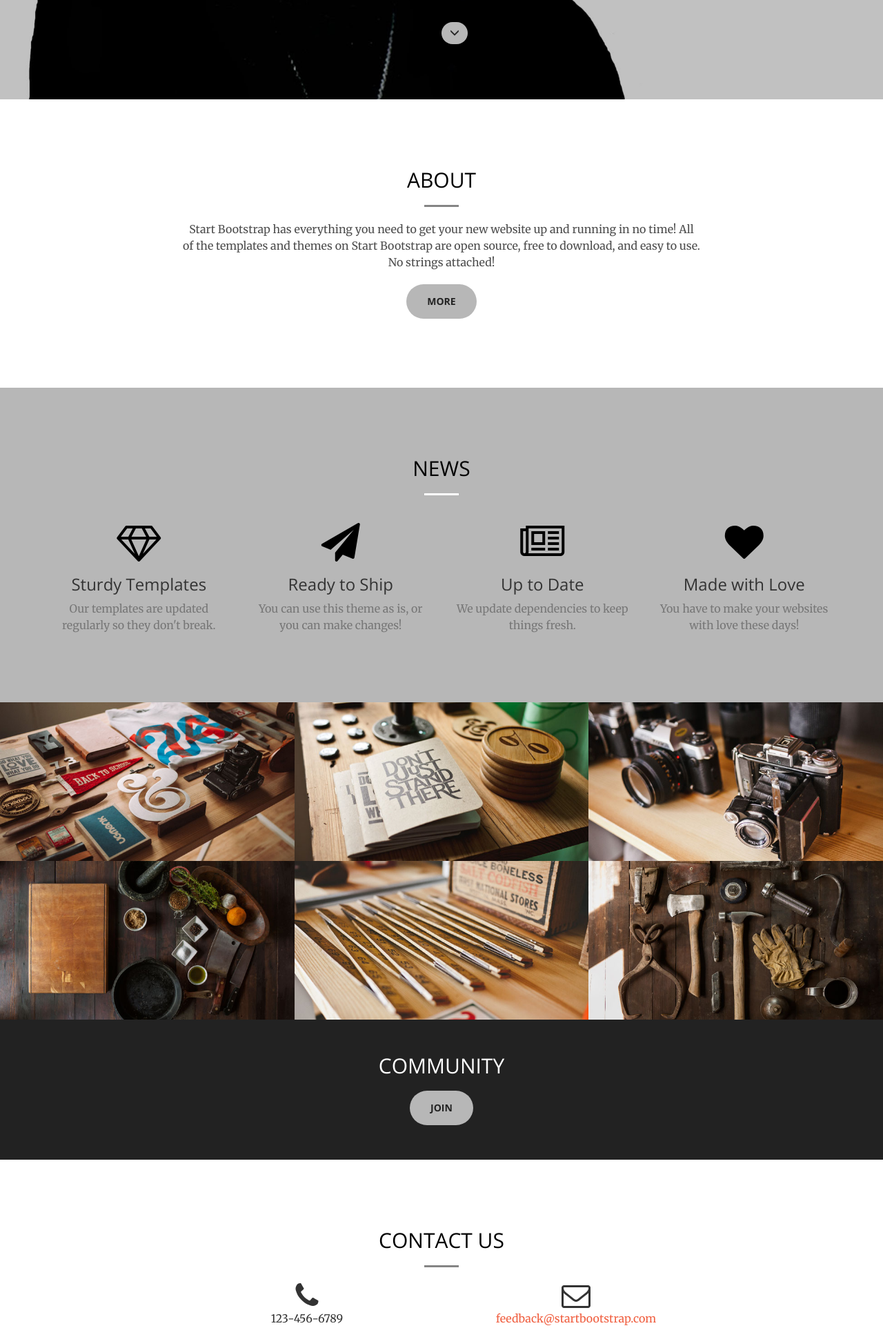
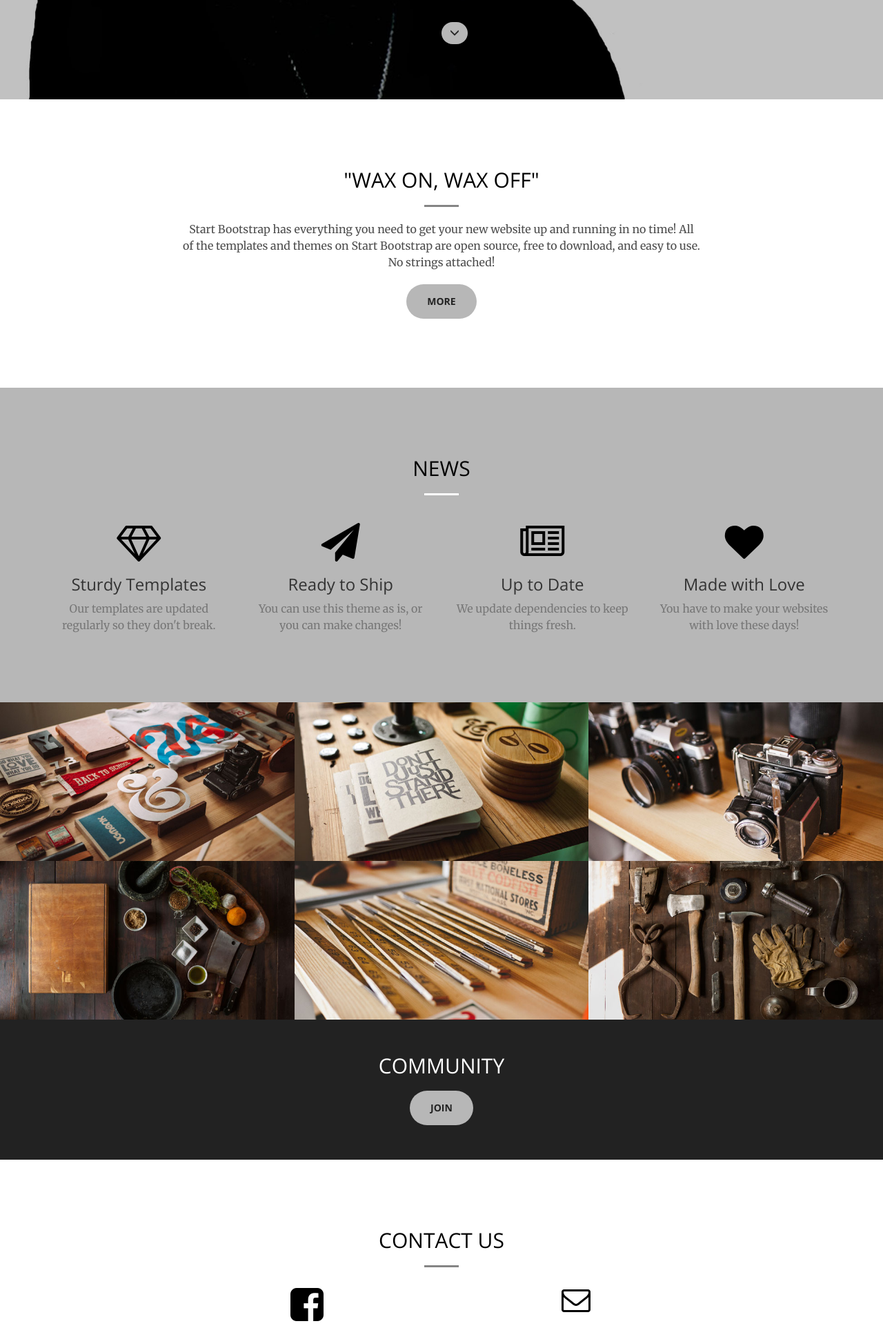
Before and after one commit to lynleyyama/patmorita, a PHP site: page /index.html in a window 1280 px wide. Shown: the part 656-2581 px from the top of the page at 69% size. Run offline with PHP 8.4, Linux system fonts and the light colour scheme; some libraries are stand-ins or nearby versions.

Commit message:
Added social media

```diff
--- a/css/creative.css
+++ b/css/creative.css
@@ -345,7 +345,7 @@ fieldset[disabled] .btn-default.active {
 }
 .btn-primary {
   color: white;
-  background-color: #F05F40;
+  background-color: pink;
   border-color: #F05F40;
   -webkit-transition: all 0.35s;
   -moz-transition: all 0.35s;
@@ -384,7 +384,7 @@ fieldset[disabled] .btn-primary:active,
 .btn-primary.disabled.active,
 .btn-primary[disabled].active,
 fieldset[disabled] .btn-primary.active {
-  background-color: #F05F40;
+  background-color: pink;
   border-color: #F05F40;
 }
 .btn-primary .badge {
@@ -397,6 +397,12 @@ fieldset[disabled] .btn-primary.active {
   border-radius: 300px;
   font-weight: 700;
   text-transform: uppercase;
+}
+.btn-social-icon {
+  color: black;
+}
+.btn-social-icon:hover {
+  color: #b7b7b7;
 }
 .btn-xl {
   padding: 15px 30px;
--- a/index.html
+++ b/index.html
@@ -91,7 +91,7 @@
         <div class="container">
             <div class="row">
                 <div class="col-lg-8 col-lg-offset-2 text-center">
-                    <h2 class="section-heading">ABOUT</h2>
+                    <h2 class="section-heading">"WAX ON, WAX OFF"</h2>
                     <hr>
                     <p class="text-faded">Start Bootstrap has everything you need to get your new website up and running in no time! All of the templates and themes on Start Bootstrap are open source, free to download, and easy to use. No strings attached!</p>
                     <a href="#services" class="page-scroll btn btn-default btn-xl sr-button">MORE</a>
@@ -259,12 +259,15 @@
                     <p></p>
                 </div>
                 <div class="col-lg-4 col-lg-offset-2 text-center">
-                    <i class="fa fa-phone fa-3x sr-contact"></i>
-                    <p>123-456-6789</p>
+                    <a class="btn btn-social-icon btn-facebook" >
+                        <span class="fa fa-facebook-square fa-4x"></span>
+                    </a>
                 </div>
                 <div class="col-lg-4 text-center">
-                    <i class="fa fa-envelope-o fa-3x sr-contact"></i>
-                    <p><a href="mailto:your-email@your-domain.com">feedback@startbootstrap.com</a></p>
+                    <a class="btn btn-social-icon">
+                        <span class="fa fa-envelope-o fa-3x sr-contact"
+                        <p><a href="mailto:your-email@your-domain.com"></a></p>
+                    </a>
                 </div>
             </div>
         </div>
```
